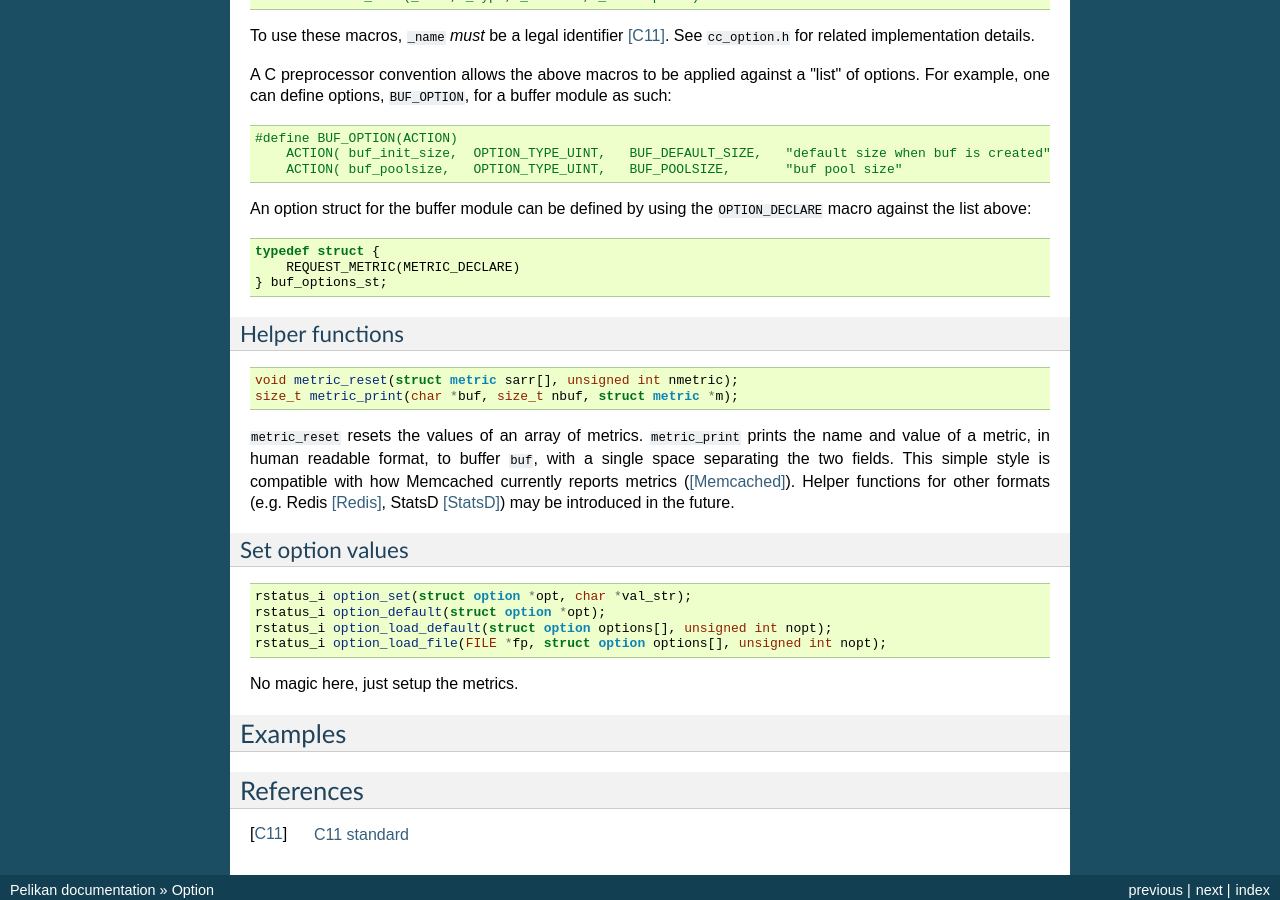
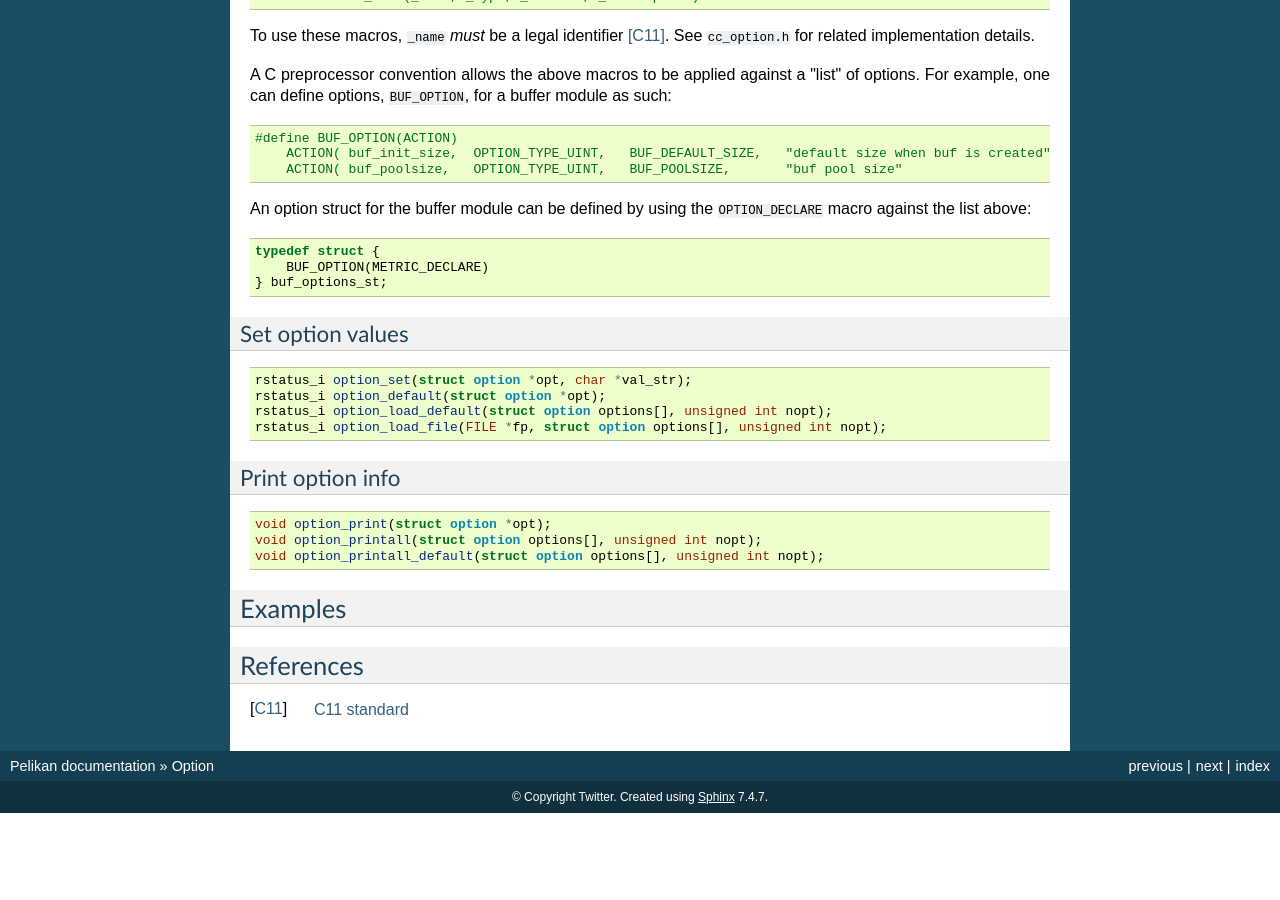
Before and after one commit to twitter/ccommon, a Sphinx documentation site: the page built from docs/modules/cc_option.rst, in a window 1280 px wide and 900 px high, scrolled down 2219 px. Built offline with Sphinx 7.4.7, drawn with Linux system fonts in a browser that asks for light colours; after the commit the page ends 3032 px from its top, so only the background shows below that; some of the changed text lies outside the part shown.

Commit message:
update doc (incomplete still)

```diff
--- a/docs/modules/cc_option.rst
+++ b/docs/modules/cc_option.rst
@@ -101,19 +101,8 @@ An option struct for the buffer module can be defined by using the ``OPTION_DECL
 .. code-block:: C
 
   typedef struct {
-      REQUEST_METRIC(METRIC_DECLARE)
+      BUF_OPTION(METRIC_DECLARE)
   } buf_options_st;
-
-Helper functions
-^^^^^^^^^^^^^^^^
-.. code-block:: C
-
-  void metric_reset(struct metric sarr[], unsigned int nmetric);
-  size_t metric_print(char *buf, size_t nbuf, struct metric *m);
-
-``metric_reset`` resets the values of an array of metrics.
-``metric_print`` prints the name and value of a metric, in human readable format, to buffer ``buf``, with a single space separating the two fields. This simple style is compatible with how Memcached currently reports metrics ([Memcached]_). Helper functions for other formats (e.g. Redis [Redis]_, StatsD [StatsD]_) may be introduced in the future.
-
 
 Set option values
 ^^^^^^^^^^^^^^^^^
@@ -124,7 +113,14 @@ Set option values
   rstatus_i option_load_default(struct option options[], unsigned int nopt);
   rstatus_i option_load_file(FILE *fp, struct option options[], unsigned int nopt);
 
-No magic here, just setup the metrics.
+Print option info
+^^^^^^^^^^^^^^^^^
+.. code-block:: C
+
+  void option_print(struct option *opt);
+  void option_printall(struct option options[], unsigned int nopt);
+  void option_printall_default(struct option options[], unsigned int nopt);
+
 
 Examples
 --------
```
